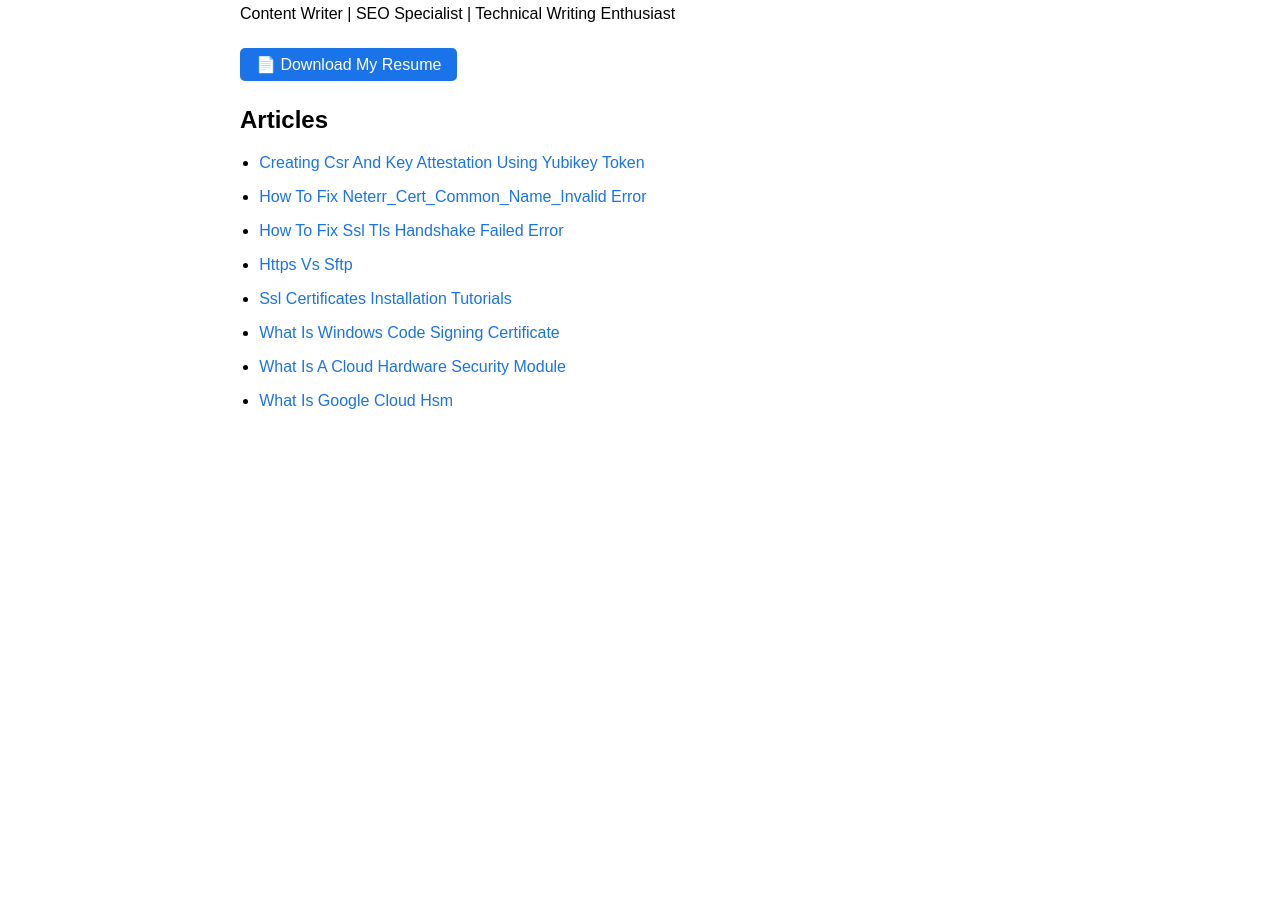
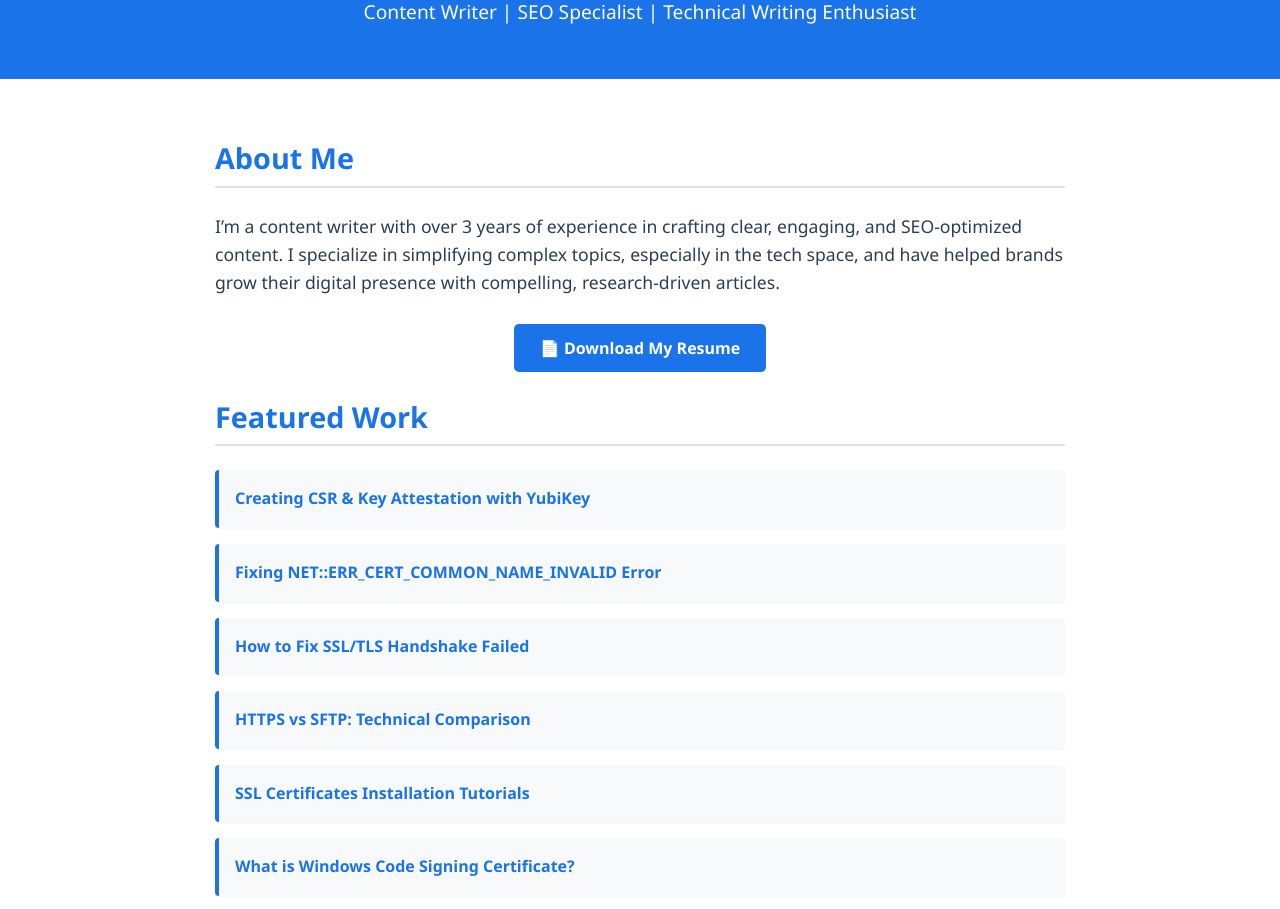
Before and after one commit to Sakshi-Sharma-Portfolio/Repository, a plain HTML site: page index.html in a window 1280 px wide. Shown: the part 107-1016 px from the top of the page. Before the commit the page ends 800 px from the top, so only its background shows below. Drawn offline with Linux system fonts and the light colour scheme.

Commit message:
Update index.html

```diff
--- a/index.html
+++ b/index.html
@@ -1,37 +1,126 @@
 <!DOCTYPE html>
 <html lang="en">
 <head>
-  <meta charset="UTF-8" />
-  <meta name="viewport" content="width=device-width, initial-scale=1.0"/>
-  <title>Sakshi Sharma | PDF Portfolio</title>
+  <meta charset="UTF-8">
+  <meta name="viewport" content="width=device-width, initial-scale=1.0">
+  <title>Sakshi Sharma | Content Writing Portfolio</title>
   <style>
-    body { font-family: Arial, sans-serif; max-width: 800px; margin: auto; padding: 2rem; }
-    h1 { color: #1a73e8; }
-    ul { padding-left: 1.2rem; }
-    li { margin: 1rem 0; }
-    a { color: #1a73e8; text-decoration: none; }
-    a:hover { text-decoration: underline; }
-    .resume { margin: 2rem 0; }
-    .resume a { background: #1a73e8; color: white; padding: 0.5rem 1rem; border-radius: 5px; }
+    body {
+      font-family: 'Segoe UI', Tahoma, Geneva, Verdana, sans-serif;
+      margin: 0;
+      padding: 0;
+      background: #ffffff;
+      color: #2c3e50;
+      line-height: 1.6;
+    }
+    header {
+      background: #1a73e8;
+      color: white;
+      padding: 2rem;
+      text-align: center;
+    }
+    header h1 {
+      margin: 0;
+      font-size: 2.5rem;
+    }
+    header p {
+      margin-top: 0.5rem;
+      font-size: 1.2rem;
+      font-weight: 300;
+    }
+    main {
+      padding: 2rem;
+      max-width: 850px;
+      margin: auto;
+    }
+    .about {
+      margin-bottom: 2.5rem;
+    }
+    .about p {
+      font-size: 1.1rem;
+    }
+    h2 {
+      color: #1a73e8;
+      font-size: 1.8rem;
+      border-bottom: 2px solid #e0e0e0;
+      padding-bottom: 0.3rem;
+    }
+    ul {
+      list-style: none;
+      padding: 0;
+    }
+    li {
+      background: #f8f9fa;
+      margin: 1rem 0;
+      padding: 1rem;
+      border-left: 4px solid #1a73e8;
+      border-radius: 4px;
+      box-shadow: 0 1px 2px rgba(0, 0, 0, 0.05);
+    }
+    li a {
+      text-decoration: none;
+      color: #1a73e8;
+      font-weight: 600;
+    }
+    li a:hover {
+      text-decoration: underline;
+    }
+    .resume-button {
+      text-align: center;
+      margin: 2rem 0;
+    }
+    .resume-button a {
+      background-color: #1a73e8;
+      color: white;
+      padding: 0.8rem 1.6rem;
+      text-decoration: none;
+      border-radius: 5px;
+      font-weight: 600;
+      font-size: 1rem;
+    }
+    .resume-button a:hover {
+      background-color: #0c59c4;
+    }
+    footer {
+      text-align: center;
+      padding: 1rem;
+      font-size: 0.9rem;
+      background: #f1f1f1;
+      margin-top: 3rem;
+    }
   </style>
 </head>
 <body>
-  <h1>Sakshi Sharma</h1>
-  <p>Content Writer | SEO Specialist | Technical Writing Enthusiast</p>
-  <div class="resume">
-    <a href="Sakshi_Sharma_Resume.pdf" download>📄 Download My Resume</a>
-  </div>
-  <h2>Articles</h2>
-  <ul>
-    <li><a href="creating-csr-and-key-attestation-using-yubikey-token.pdf" target="_blank">Creating Csr And Key Attestation Using Yubikey Token</a></li>
-<li><a href="how-to-fix-neterr_cert_common_name_invalid-error.pdf" target="_blank">How To Fix Neterr_Cert_Common_Name_Invalid Error</a></li>
-<li><a href="how-to-fix-ssl-tls-handshake-failed-error.pdf" target="_blank">How To Fix Ssl Tls Handshake Failed Error</a></li>
-<li><a href="https-vs-sftp.pdf" target="_blank">Https Vs Sftp</a></li>
-<li><a href="ssl-certificates-installation-tutorials.pdf" target="_blank">Ssl Certificates Installation Tutorials</a></li>
-<li><a href="what-is-windows-code-signing-certificate.pdf" target="_blank">What Is Windows Code Signing Certificate</a></li>
-<li><a href="what-is-a-cloud-hardware-security-module.pdf" target="_blank">What Is A Cloud Hardware Security Module</a></li>
-<li><a href="what-is-google-cloud-hsm.pdf" target="_blank">What Is Google Cloud Hsm</a></li>
+  <header>
+    <h1>Sakshi Sharma</h1>
+    <p>Content Writer | SEO Specialist | Technical Writing Enthusiast</p>
+  </header>
+  <main>
+    <section class="about">
+      <h2>About Me</h2>
+      <p>I’m a content writer with over 3 years of experience in crafting clear, engaging, and SEO-optimized content. I specialize in simplifying complex topics, especially in the tech space, and have helped brands grow their digital presence with compelling, research-driven articles.</p>
+    </section>
 
-  </ul>
+    <div class="resume-button">
+      <a href="Sakshi_Sharma_Resume.pdf" download>📄 Download My Resume</a>
+    </div>
+
+    <section>
+      <h2>Featured Work</h2>
+      <ul>
+        <li><a href="articles/creating-csr-and-key-attestation-using-yubikey-token.html">Creating CSR & Key Attestation with YubiKey</a></li>
+        <li><a href="articles/how-to-fix-neterr_cert_common_name_invalid-error.html">Fixing NET::ERR_CERT_COMMON_NAME_INVALID Error</a></li>
+        <li><a href="articles/how-to-fix-ssl-tls-handshake-failed-error.html">How to Fix SSL/TLS Handshake Failed</a></li>
+        <li><a href="articles/https-vs-sftp.html">HTTPS vs SFTP: Technical Comparison</a></li>
+        <li><a href="articles/ssl-certificates-installation-tutorials.html">SSL Certificates Installation Tutorials</a></li>
+        <li><a href="articles/what-is-windows-code-signing-certificate.html">What is Windows Code Signing Certificate?</a></li>
+        <li><a href="articles/what-is-a-cloud-hardware-security-module.html">What is a Cloud HSM?</a></li>
+        <li><a href="articles/what-is-google-cloud-hsm.html">What is Google Cloud HSM?</a></li>
+        </ul>
+    </section>
+  </main>
+  <footer>
+    &copy; 2025 Sakshi Sharma. All rights reserved.
+  </footer>
 </body>
 </html>
```
